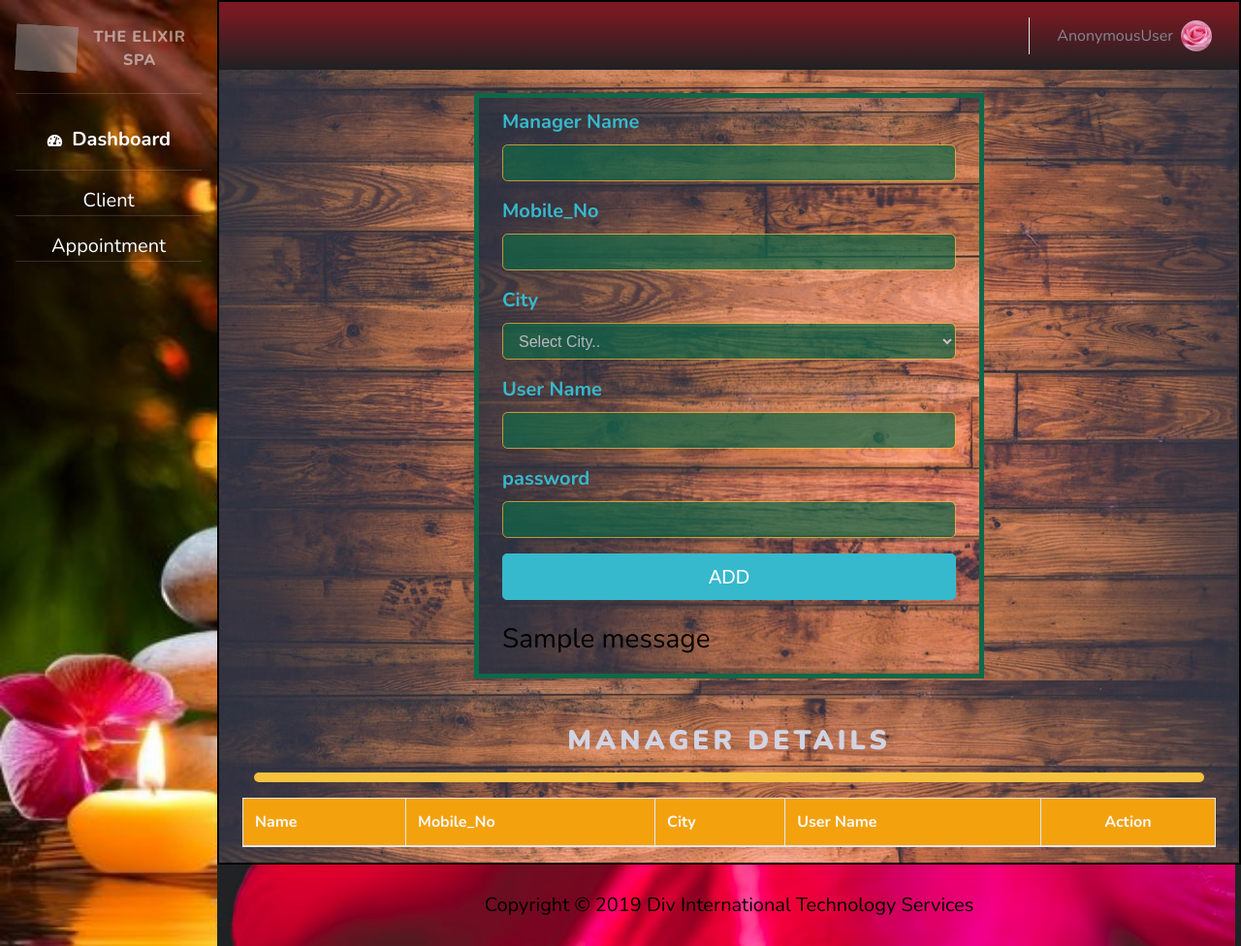
After one commit to shaik101/elixir, a Django app: page /dashboard/addmanager/ in a window 1280 px wide. The commit adds this page. Shown: the whole page at 97% size. Run offline with Django 3.2, Linux system fonts and the light colour scheme; tables that the repository leaves empty hold one stand-in row (values such as "Sample post"); one stand-in notice (Sample message) is shown; lists and menus that the app fills with data are empty; some libraries are stand-ins or nearby versions; grey boxes are pictures that could not be loaded.

Commit message:
add manager timein time out

```diff
--- a/beautyapp/models.py
+++ b/beautyapp/models.py
@@ -24,7 +24,7 @@ class Citys(models.Model):
             return self.name
 
 class User(AbstractUser):
-    city = models.ForeignKey(Citys, on_delete=models.CASCADE,null=True)
+    city = models.ForeignKey(Citys, on_delete=models.CASCADE,null=True,blank=True)
 
 class Services(models.Model):
         name=models.CharField(max_length=500,default="Services")
--- a/beautyparlour/settings.py
+++ b/beautyparlour/settings.py
@@ -59,6 +59,7 @@ MIDDLEWARE = [
 ROOT_URLCONF = 'beautyparlour.urls'
 AUTH_USER_MODEL = 'beautyapp.User'
 
+# LOGIN_REDIRECT_URL = '/dashboard/'
 
 TEMPLATES = [
     {
--- a/dashboard/urls.py
+++ b/dashboard/urls.py
@@ -3,11 +3,16 @@ from dashboard import views
 
 urlpatterns = [
     path('',views.dashboard,name='dashboard'),
+    path('admin_logout/',views.admin_logout,name='admin_logout'),
     path('addcity/',views.addcity,name='addcity'),
     path('gifts/',views.gifts,name='gifts'),
     path('addstaff/',views.addstaff,name='addstaff'),
     path('addstaff/delete_staff/<int:id>',views.delete_staff,name='delete_staff'),
     path('addstaff/update_staff/<int:id>',views.update_staff,name='updates'),
+
+    path('addmanager/',views.addmanager,name='addmanager'),
+    path('addmanager/update_manager/<int:id>',views.update_manager,name='update_manager'),
+    path('addmanager/delete_manager/<int:id>',views.delete_manager,name='delete_manager'),
 
     path('gifts/deletgift/<int:id>',views.deletgift,name='deletgift'),
     path('carriers/jobdelete/<int:id>',views.jobdelete,name='jobdelete'),
@@ -32,8 +37,13 @@ urlpatterns = [
     path('franch/',views.franch,name='franch'),
 
     path('franch/deletefranch/<int:id>',views.deletefranch,name='deletefranch'),
-    path('report/',views.html_to_pdf_view,name='report'),
+    # path('report/',views.html_to_pdf_view,name='report'),
     path('test/',views.report,name='test'),
+    path('timein/',views.timein,name='timein'),
+    path('timeout/',views.timeout,name='timeout'),
+    path('attendence/',views.attendence,name='attendence'),
+    path('attendence/delete_atten/<int:id>',views.delete_atten,name='delete_atten'),
+
 
 
 
--- a/dashboard/views.py
+++ b/dashboard/views.py
@@ -6,9 +6,15 @@ from django.contrib import messages
 from beautyapp.models import Services
 from beautyapp.models import Gift
 from beautyapp.models import Carriers
-from .models import Addstaff
+from .models import Addstaff,Attendence
+# from .models import Addmanager
 from .models import Guest
 from beautyapp.models import Franchisee
+
+from django.contrib.auth import get_user_model
+User = get_user_model()
+from django.contrib.auth.models import auth
+
 
 from django.contrib.auth.decorators import login_required
 
@@ -17,11 +23,11 @@ from django.core.paginator import Paginator, PageNotAnInteger, EmptyPage
 from twilio.rest import Client
 
 # for weasyprint
-from django.core.files.storage import FileSystemStorage
-from django.http import HttpResponse
-from django.template.loader import render_to_string
+# from django.core.files.storage import FileSystemStorage
+# from django.http import HttpResponse
+# from django.template.loader import render_to_string
 
-from weasyprint import HTML
+# from weasyprint import HTML
 
 
 # Create your views here.
@@ -280,12 +286,14 @@ def addcity(request):
 
 
 def admin_login(request):
+    print("inside")
     if request.method=='POST':
-
-
+        print("in post")
         register=auth.authenticate(username=request.POST['username'],password=request.POST['password'])
+        print('test')
         if register is not None:
             auth.login(request,register)
+            print("admin logged in!")
             return redirect(dashboard)
         else:
             messages.info(request,'invalid credentials')
@@ -308,17 +316,114 @@ def report(request):
     return render(request,'dashboard/report.html',{'guests':guests})
 
 
-def html_to_pdf_view(request):
-    guests = Guest.objects.all()
-    html_string = render_to_string('dashboard/report.html',{'guests':guests})
+# def html_to_pdf_view(request):
+#     guests = Guest.objects.all()
+#     html_string = render_to_string('dashboard/report.html',{'guests':guests})
 
-    html = HTML(string=html_string)
-    html.write_pdf(target='/tmp/mypdf.pdf');
+#     html = HTML(string=html_string)
+#     html.write_pdf(target='/tmp/mypdf.pdf');
 
-    fs = FileSystemStorage('/tmp')
-    with fs.open('mypdf.pdf') as pdf:
-        response = HttpResponse(pdf, content_type='application/pdf')
-        response['Content-Disposition'] = 'attachment; filename="mypdf.pdf"'
-        return response
+#     fs = FileSystemStorage('/tmp')
+#     with fs.open('mypdf.pdf') as pdf:
+#         response = HttpResponse(pdf, content_type='application/pdf')
+#         response['Content-Disposition'] = 'attachment; filename="mypdf.pdf"'
+#         return response
 
-    return response
+#     return response
+def admin_logout(request):
+    auth.logout(request)
+    return redirect(admin_login)
+
+def addmanager(request):
+    if request.method == 'POST':
+        name = request.POST['name']
+        mobileno = request.POST['mobileno']
+        city=request.POST['city']
+        city = Citys.objects.get(id=city)
+        username=request.POST['username']
+        password=request.POST['password']
+
+        if User.objects.filter(username=username).exists():
+                messages.info(request,'username taken')
+                return redirect(addmanager)
+        elif User.objects.filter(email=mobileno).exists():
+                messages.info(request,'mobile number is taken')
+                return redirect(addmanager)
+        else:
+                user=User.objects.create_user(first_name=name,username=username,email=mobileno,password=password,city=city)
+                user.is_staff = True
+                user.save()
+                return redirect(addmanager)
+    else:
+        manager = User.objects.filter(is_superuser=False)
+        context_data = {
+        'manager':manager,
+        'city':Citys.objects.all()
+        }
+    return render(request,'dashboard/addmanager.html',context_data)
+
+
+def update_manager(request, id):
+    if request.method == 'POST':
+        m = User.objects.get(id=id)
+        m.first_name = request.POST['name']
+        m.email = request.POST['mobileno']
+        c=request.POST.get('city')
+        city=Citys.objects.get(id=c)
+        city.save()
+        m.city = city
+        m.username = request.POST['username']
+        m.set_password = request.POST['password']
+
+        m.save()
+        return redirect(addmanager)
+    return redirect(addmanager)
+
+def delete_manager(request,id):
+    manager = User.objects.get(id=id)
+    manager.delete()
+
+    return redirect(addmanager)
+
+def timein(request):
+    if request.method == 'POST':
+        name = request.POST['name']
+        time_in=request.POST['timein']
+        remarks = request.POST['remarks']
+        a = Addstaff.objects.get(pk=name)
+        at = Attendence(name=a,time_in=time_in,remarks=remarks)
+        at.save()
+        return redirect(timein)
+    else:
+        staf=Addstaff.objects.all()
+
+
+    return render(request,'dashboard/timein.html',{'staf':staf})
+
+def timeout(request):
+    if request.method == 'POST':
+        name = request.POST['name']
+        time_out = request.POST['timeout']
+        print(name)
+        b = Addstaff.objects.get(id=name)
+        a = Attendence.objects.get(name=b)
+        a.time_out = time_out
+        a.save()
+        return redirect(timeout)
+
+    else:
+        staff = Addstaff.objects.all()
+
+
+
+    return render(request,'dashboard/timeout.html',{'staff':staff})
+
+
+def attendence(request):
+    atten = Attendence.objects.all()
+    return render(request,'dashboard/attendence.html',{'atten':atten})
+
+def delete_atten(request,id):
+    t = Attendence.objects.get(id=id)
+    t.delete()
+    return redirect(attendence)
--- /dev/null
+++ b/templates/dashboard/addmanager.html
@@ -0,0 +1,215 @@
+{% extends 'dashboard/index.html' %}
+{% load static %}
+{% block addcity %}
+<div class="container gcn" style="background-image:url({% static 'beautyapp/images/dash.jpg' %});">
+<form   action="{% url 'addmanager' %}" method="POST">
+    {% csrf_token %}
+    <div class="form-group">
+        <label class="label" for="name">Manager Name</label>
+        <input type="name" name="name" class="form-control"  required="required"/>
+
+    </div>
+
+    <div class="form-group">
+        <label class="label" for="mobileno">Mobile_No</label>
+        <input type="text" name="mobileno" class="form-control"  required="required"/>
+
+    </div>
+
+    <div class="form-group">
+        <label for="city" class="label">City</label>
+    <select id="city" name="city" class="form-control" required>
+        <option selected disabled> Select City..<option>
+          {% for cities in city %}
+          <option value="{{cities.id}}">{{ cities.name }}</option>
+          {%endfor%}
+      </select>
+    </div>
+
+    <div class="form-group">
+        <label class="label" for="username">User Name</label>
+        <input type="text" name="username" class="form-control"  required="required"/>
+
+    </div>
+
+    <div class="form-group">
+        <label class="label" for="password">password</label>
+        <input type="password" name="password" class="form-control"  required="required"/>
+
+    </div>
+    <button type="submit" class="btn btn-lg btn-primary b1"> ADD</button>
+
+    <br>
+    <br>
+    <div>
+        {% for  message in messages %}
+        <h1 class="h3">{{message}}</h1>
+        {%endfor%}
+      </div>
+
+</form>
+
+</div><br /><br />
+<div class="container">
+  <div class="col-lg-12"><h3 class="text-center">Manager Details <hr class="hr1"></h3></div>
+  <table class="table table-bordered">
+      <thead class="alert-warning">
+          <tr>
+              <th>Name</th>
+              <th>Mobile_No</th>
+              <th>City</th>
+              <th>User Name</th>
+              <!-- <th>Password</th> -->
+
+              <th class="text-center">Action</th>
+
+
+          </tr>
+      </thead>
+      <tbody>
+        {% for m in manager %}
+          <tr>
+              <td>{{m.first_name }}</td>
+              <td>{{ m.email }}</td>
+              <td>{{ m.city }}</td>
+              <td>{{ m.username }}</td>
+             {# <td>{{ m.password }}</td> #}
+
+
+              <input type="hidden" name="{{ m.id }}" value="">
+              <td><center><a class="btn btn-sm btn-warning" onclick="edit_{{ m.id }}()" data-toggle="modal" data-target="#myModal">
+               Edit</a> <a class="btn btn-sm btn-danger"    data-toggle="modal" data-target="#myModals">
+                   Delete</a></center></td>
+          </tr>
+          {% endfor %}
+      </tbody>
+  </table>
+</div>
+
+<div class="container">
+
+  <!-- Modal -->
+  <div class="modal fade" id="myModal" role="dialog">
+    <div class="modal-dialog">
+
+      <!-- Modal content-->
+      <div class="modal-content">
+        <div class="modal-header">
+          <button type="button" class="close" data-dismiss="modal"></button>
+          <h4 class="modal-title text-center">EDIT MANAGER DETAILS</h4>
+        </div>
+        <div class="modal-body">
+          <form id="update_form" method="POST">
+              {% csrf_token %}
+              <div class="form-group">
+                  <label for="name" class="label">Change Manager Name</label>
+                  <input id="name" type="text" name="name"  class="form-control" required="required"/>
+              </div>
+
+              <div class="form-group">
+                  <label for="name" class="label">Mobile_No</label>
+                  <input id="mobileno" type="text" name="mobileno"  class="form-control" required="required"/>
+              </div>
+
+              <!-- <div class="form-group">
+                  <label for="name" class="label">Specialist</label>
+                  <input id="service" type="text" name="service"  class="form-control" required="required"/>
+              </div> -->
+              <div class="form-group">
+                  <label for="city" class="label">City</label>
+              <select id="city" name="city" class="form-control" required>
+                  <option selected disabled> Select City..<option>
+                    {% for cities in city %}
+                    <option value="{{cities.id}}">{{ cities.name }}</option>
+                    {%endfor%}
+                </select>
+              </div>
+
+              <div class="form-group">
+                  <label class="label" for="username">User Name</label>
+                  <input type="text" id="username" name="username" class="form-control"  required="required"/>
+
+              </div>
+
+              <div class="form-group">
+                  <label class="label" for="password">password</label>
+                  <input type="password" id="password" name="password" class="form-control"  required="required"/>
+
+              </div>
+
+              <div class="form-group">
+                  <button type="submit" class="btn btn-sm btn-success">Update</button>
+              </div>
+          </form>
+
+        </div>
+        <div class="modal-footer">
+          <button type="button" class="btn btn-danger" data-dismiss="modal">Close</button>
+        </div>
+      </div>
+
+    </div>
+  </div>
+
+</div>
+
+<div class="container">
+
+  <!-- Modal -->
+  <div class="modal fade" id="myModals" role="dialog">
+    <div class="modal-dialog">
+
+      <!-- Modal content-->
+      <div class="modal-content">
+        <div class="modal-header">
+          <button type="button" class="close" data-dismiss="modal"></button>
+          <h4 class="modal-title text-center">Delete Manager</h4>
+        </div>
+        <div class="modal-body">
+
+          <p>Are you sure want delete data</p>
+
+              <div class="form-group">
+                {% for m in manager %}
+
+
+                  <a class="btn btn-sm btn-danger" href="delete_manager/{{ m.id }}">Delete</a>
+                  {%endfor%}
+
+              </div>
+
+
+        </div>
+        <div class="modal-footer">
+          <button type="button" class="btn btn-danger" data-dismiss="modal">Close</button>
+        </div>
+      </div>
+
+    </div>
+  </div>
+
+</div>
+<script>
+  {% for m in manager %}
+
+  function edit_{{ m.id }}()
+  {
+    console.log("{{ m.id }}")
+    $("#name").val("{{ m.first_name }}")
+    $("#mobileno").val("{{ m.email }}")
+    $("#city").val("{{ m.city }}")
+    $("#username").val("{{ m.username }}")
+    // $("#password").val("{{ m.password }}")
+
+
+
+
+    $("#update_form").attr("action","update_manager/{{ m.id}}")
+  }
+
+
+
+  {% endfor %}
+</script>
+
+{%endblock%}
--- a/templates/dashboard/admin_login.html
+++ b/templates/dashboard/admin_login.html
@@ -9,7 +9,7 @@
   </div>
   <hr class="servicehd1">
 
-<form action="{% url 'login' %}" method="post">
+<form action="{% url 'admin_login' %}" method="post">
   {% csrf_token %}
 
   <input type="text" name="username" placeholder="username" class="form-control"><br>
--- a/templates/dashboard/index.html
+++ b/templates/dashboard/index.html
@@ -109,6 +109,32 @@
         <a href="{%url 'addstaff'%}">Add Staff</a>
 
       </li>
+
+      <hr class="sidebar-divider">
+
+      <li class="nav-item text-center">
+        <a href="{%url 'addmanager'%}">Add Manager</a>
+
+      </li>
+      <hr class="sidebar-divider">
+
+      <li class="nav-item text-center">
+        <a href="{%url 'timein'%}">Staff Time_In</a>
+
+      </li>
+      <hr class="sidebar-divider">
+
+      <li class="nav-item text-center">
+        <a href="{%url 'timeout'%}">Staff Time_OUT</a>
+
+      </li>
+      <hr class="sidebar-divider">
+
+      <li class="nav-item text-center">
+        <a href="{%url 'attendence'%}">Attendence List</a>
+
+      </li>
+
       {% endif %}
       <hr class="sidebar-divider">
 
@@ -278,7 +304,7 @@
         <div class="modal-body">Select "Logout" below if you are ready to end your current session.</div>
         <div class="modal-footer">
           <button class="btn btn-secondary" type="button" data-dismiss="modal">Cancel</button>
-          <a class="btn btn-primary" href="login.html">Logout</a>
+          <a class="btn btn-primary" href="{%url 'admin_logout'%}">Logout</a>
         </div>
       </div>
     </div>
```
Also changed, not shown: dashboard/models.py (+13 -2 lines), templates/dashboard/attendence.html (added, +80 -0 lines), templates/dashboard/guest_list.html (+22 -0 lines), templates/dashboard/timein.html (added, +40 -0 lines), templates/dashboard/timeout.html (added, +36 -0 lines), beautyapp/migrations/0004_auto_20191217_1949.py (added), dashboard/migrations/0004_auto_20191217_1854.py (added), dashboard/migrations/0005_auto_20191217_1949.py (added).
